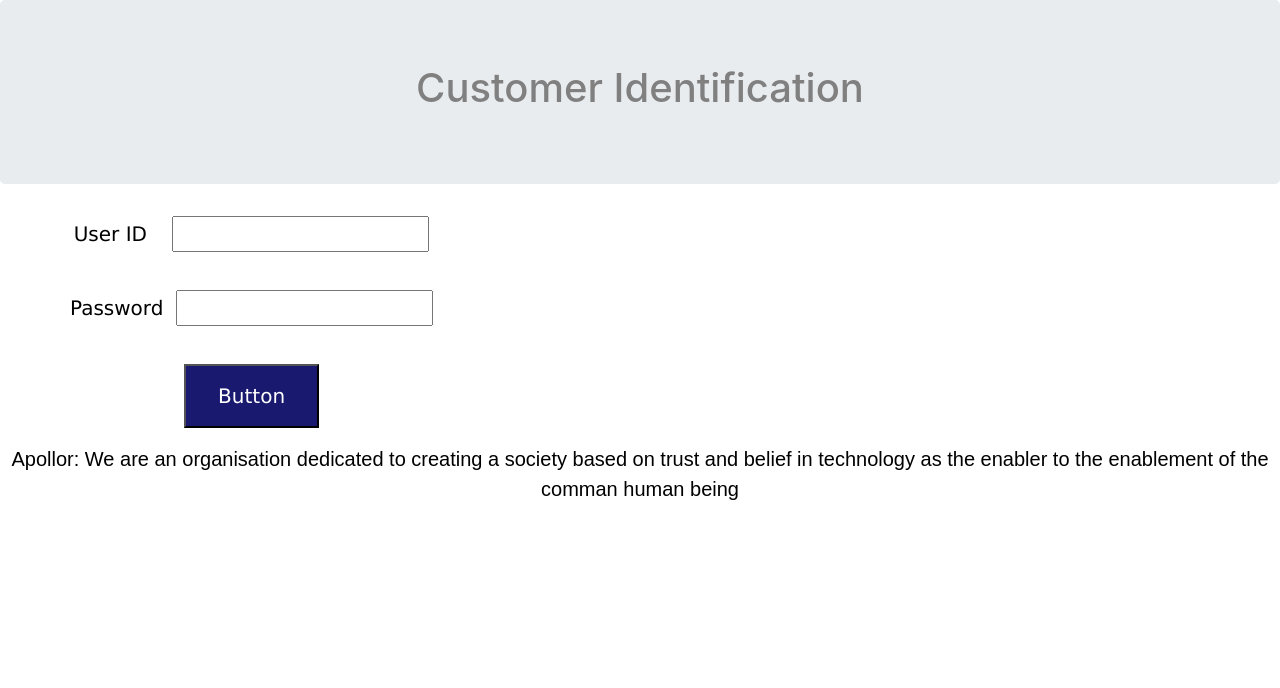
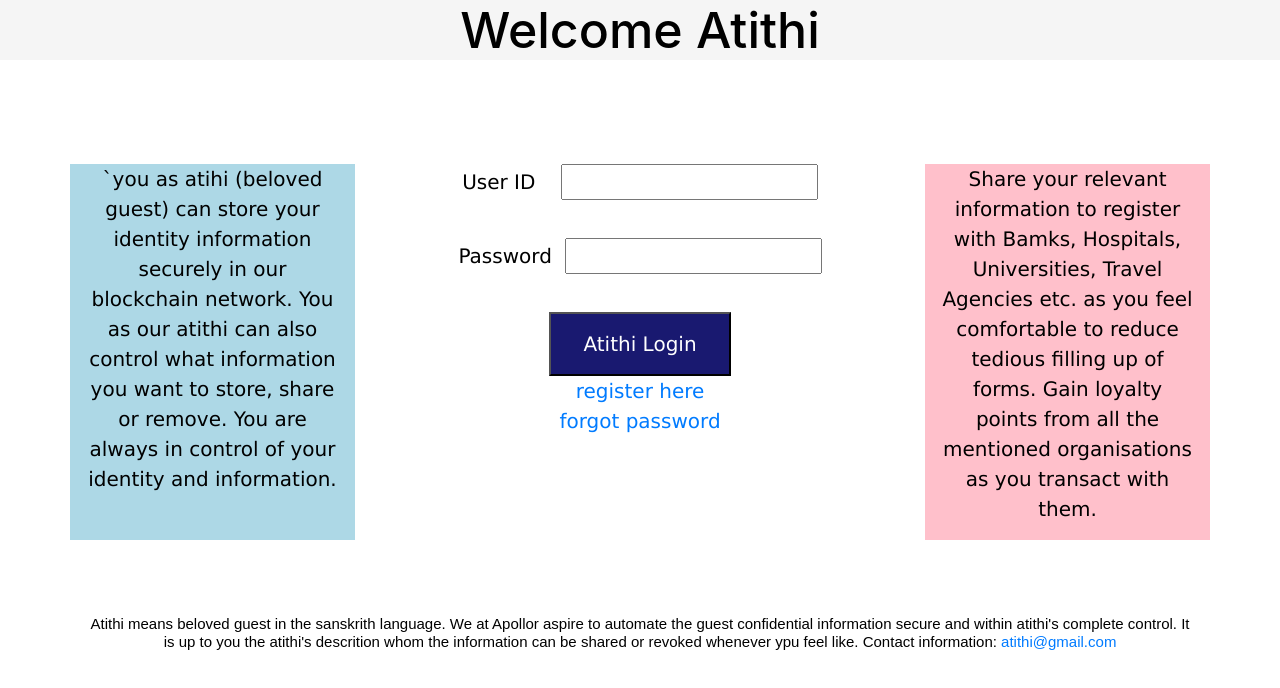
Before and after one commit to SurakshaBoyZ/atithi, a website: page public/index.html in a window 1280 px wide. Drawn offline with nearby package versions, Linux system fonts and the light colour scheme.

Commit message:
login page changes

```diff
--- a/public/index.html
+++ b/public/index.html
@@ -18,12 +18,20 @@
 
 
   <body>
-      <div class="jumbotron text-center">
-          <h1>Customer Identification</h1>
-      </div>
-
+    <header>
+        <h1>Welcome Atithi</h1>
+    </header>
+    <br><br><br><br>
     <div class="container">
     <div class="row">
+        <div class="col-md-3"  style="background-color:lightblue;" style="color:navy;">
+            <p>
+                `you as atihi (beloved guest) can store your identity information securely in our blockchain network.
+                You as our atithi can also control what information you want to store, share or remove.
+                You are always in control of your identity and information.
+            </p>
+        </div>
+        <div class="col-md-6">
             <p>
                 <label>User ID &nbsp;&nbsp;&nbsp;<input id="userid" type="text"></label>
                 <br>
@@ -31,23 +39,30 @@
                 <label>Password &nbsp;<input id="pwd" type="password"></label>
                 <br>
                 <br>
-              <button class="button">Button</button>
+                <button class="button">Atithi Login</button>
+                <br>
+                <a href="google.com">register here</a>
+                <br>
+                <a href="google.com">forgot password</a>
+            </p>
+        </div>
+        <div class="col-md-3" style="background-color:pink;">
+            <p>
+                Share your relevant information to register with Bamks, Hospitals, Universities, Travel Agencies etc.
+                as you feel comfortable to reduce tedious filling up of forms. Gain loyalty points from all the mentioned
+                organisations as you transact with them.
             </p>
         </div>
     </div>
+    <br>
+    <footer >
+    <h3>
+        Atithi means beloved guest in the sanskrith language. We at Apollor aspire to automate the guest confidential
+        information secure and within atithi's complete control. It is up to you the atithi's descrition whom the information can
+        be shared or revoked whenever ypu feel like.
+        Contact information: <a href="mailto:atithi@gmail.com">atithi@gmail.com</a>
 
-
-      <div style="margin-bottom:0">
-          <p class=footer>Apollor: We are an organisation dedicated to creating a society based on trust and belief in
-              technology as the enabler to the enablement of the comman human being
-          </p>
-      </div>
-
-
-
-
-
-
-
+    </h3>
+    </footer>
   </body>
 </html>
--- a/public/styles/style.css
+++ b/public/styles/style.css
@@ -3,8 +3,18 @@ body {
 }
 
 h1 {
-    color: gray;
+    color: black;
     text-align: center;
+    background-color:whitesmoke;
+    font-size: 50px;
+}
+
+h3 {
+    color: black;
+    text-align: center;
+    background-color:white;
+    font-family: fantasy;
+    font-size: 15px;
 }
 
 p {
@@ -14,11 +24,11 @@ p {
     font-size: 20px;
 }
 
-.footer {
-    color: black;
-    text-align: center;
+div {
+    color: blue;
+    text-align: left;
     font-family: fantasy;
-    font-size: 20px;
+    font-size: 50px;
 }
 
 .button {
```
Lines whose indentation alone changed are shown as unchanged.
